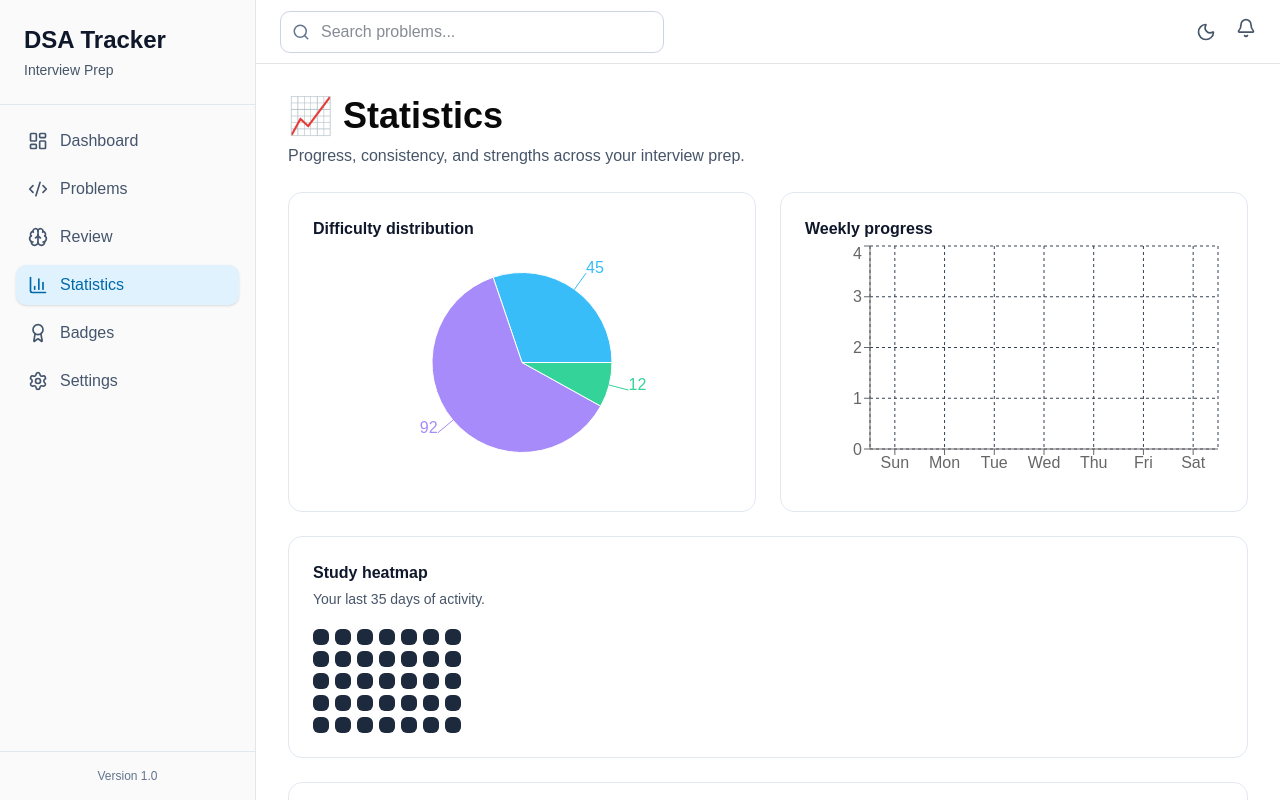
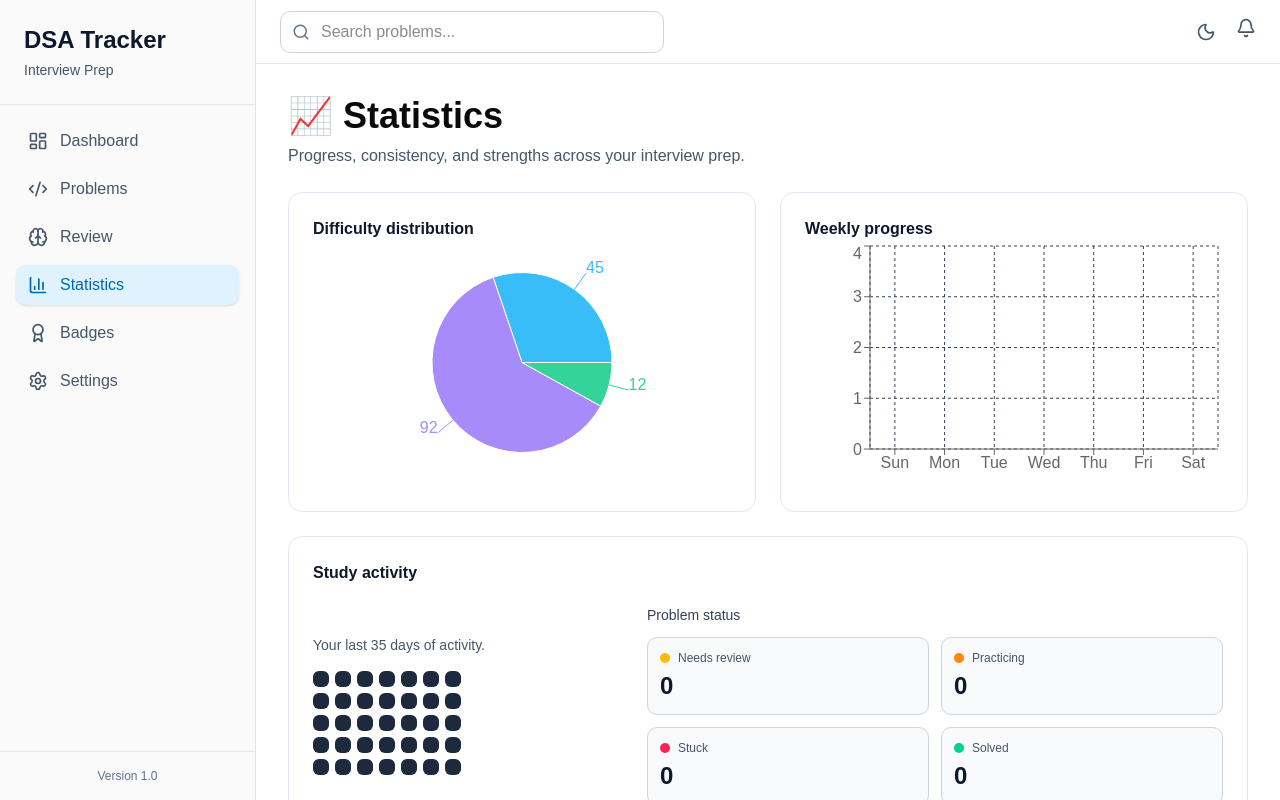
Before and after one commit to jcandyn/dsa-tracker, a React (Vite) app: page /stats in a window 1280 px wide. Built offline with nearby package versions, Linux system fonts and the light colour scheme.

Commit message:
Add problem status summary to statistics

```diff
--- a/src/features/stats/StatisticsPage.tsx
+++ b/src/features/stats/StatisticsPage.tsx
@@ -22,6 +22,12 @@ const StatisticsPage = () => {
     return { day: date.toLocaleDateString(undefined, { weekday: "short" }), xp: activity.filter((item) => item.date.slice(0, 10) === dateKey).reduce((sum, item) => sum + item.xp, 0) };
   });
   const heatmap = Array.from({ length: 35 }, (_, index) => { const date = new Date(); date.setDate(date.getDate() - (34 - index)); const key = dayKey(date); return { key, label: date.toLocaleDateString(undefined, { month: "short", day: "numeric" }), count: activity.filter((item) => item.date.slice(0, 10) === key).length }; });
+  const statusSummary = [
+    { label: "Needs review", value: problems.filter((problem) => problem.status === STATUS.REVIEW).length, color: "bg-amber-400" },
+    { label: "Practicing", value: problems.filter((problem) => problem.status === STATUS.PRACTICING).length, color: "bg-orange-400" },
+    { label: "Stuck", value: problems.filter((problem) => problem.status === STATUS.STUCK).length, color: "bg-rose-500" },
+    { label: "Solved", value: problems.filter((problem) => problem.status === STATUS.SOLVED || problem.completed).length, color: "bg-emerald-400" },
+  ];
 
   return <div className="space-y-6">
     <div><h1 className="text-4xl font-bold">📈 Statistics</h1><p className="mt-2 text-slate-400">Progress, consistency, and strengths across your interview prep.</p></div>
@@ -29,7 +35,7 @@ const StatisticsPage = () => {
       <section className="h-80 rounded-xl border border-slate-800 bg-slate-900 p-6"><h2 className="font-semibold text-white">Difficulty distribution</h2><ResponsiveContainer width="100%" height="90%"><PieChart><Pie data={difficultyData} dataKey="value" nameKey="name" outerRadius={90} label>{difficultyData.map((item, index) => <Cell key={item.name} fill={COLORS[index]} />)}</Pie><Tooltip /></PieChart></ResponsiveContainer></section>
       <section className="h-80 rounded-xl border border-slate-800 bg-slate-900 p-6"><h2 className="font-semibold text-white">Weekly progress</h2><ResponsiveContainer width="100%" height="90%"><BarChart data={weeklyData}><CartesianGrid strokeDasharray="3 3" stroke="#334155" /><XAxis dataKey="day" /><YAxis /><Tooltip /><Bar dataKey="xp" fill="#38bdf8" radius={[6, 6, 0, 0]} /></BarChart></ResponsiveContainer></section>
     </div>
-    <section className="rounded-xl border border-slate-800 bg-slate-900 p-6"><h2 className="font-semibold text-white">Study heatmap</h2><p className="mt-1 text-sm text-slate-400">Your last 35 days of activity.</p><div className="mt-5 grid w-fit grid-cols-7 gap-1.5">{heatmap.map((day) => <div key={day.key} title={`${day.label}: ${day.count} activities`} className={`h-4 w-4 rounded-sm ${day.count === 0 ? "bg-slate-800" : day.count === 1 ? "bg-emerald-800" : day.count === 2 ? "bg-emerald-600" : "bg-emerald-400"}`} />)}</div></section>
+    <section className="rounded-xl border border-slate-800 bg-slate-900 p-6"><h2 className="font-semibold text-white">Study activity</h2><div className="mt-5 flex flex-col gap-8 md:flex-row md:items-center md:justify-between"><div><p className="text-sm text-slate-400">Your last 35 days of activity.</p><div className="mt-4 grid w-fit grid-cols-7 gap-1.5">{heatmap.map((day) => <div key={day.key} title={`${day.label}: ${day.count} activities`} className={`h-4 w-4 rounded-sm ${day.count === 0 ? "bg-slate-800" : day.count === 1 ? "bg-emerald-800" : day.count === 2 ? "bg-emerald-600" : "bg-emerald-400"}`} />)}</div></div><div className="w-full md:max-w-xl"><h3 className="text-sm font-medium text-slate-300">Problem status</h3><div className="mt-3 grid grid-cols-2 gap-3">{statusSummary.map((status) => <div key={status.label} className="rounded-lg border border-slate-700 bg-slate-950 p-3"><div className="flex items-center gap-2 text-xs text-slate-400"><span className={`h-2.5 w-2.5 rounded-full ${status.color}`} />{status.label}</div><p className="mt-1 text-2xl font-semibold text-white">{status.value}</p></div>)}</div></div></div></section>
     <section className="rounded-xl border border-slate-800 bg-slate-900 p-6"><h2 className="font-semibold text-white">Topic mastery</h2><div className="mt-5 grid gap-4 md:grid-cols-2">{topicData.map((topic) => <div key={topic.name}><div className="mb-1 flex justify-between text-sm"><span>{topic.name}</span><span className="text-slate-400">{topic.mastery}% · {topic.solved}/{topic.total}</span></div><div className="h-2 overflow-hidden rounded-full bg-slate-800"><div className="h-full rounded-full bg-violet-500" style={{ width: `${topic.mastery}%` }} /></div></div>)}</div></section>
   </div>;
 };
```
